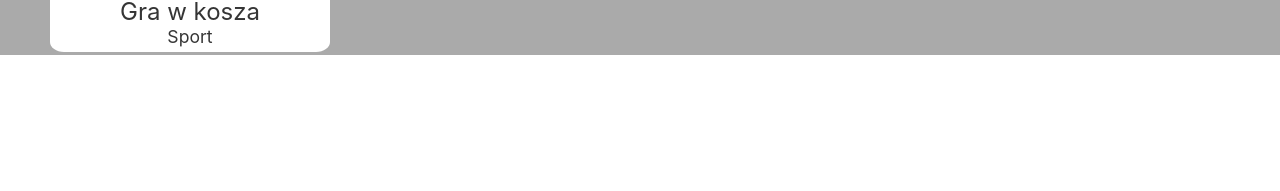
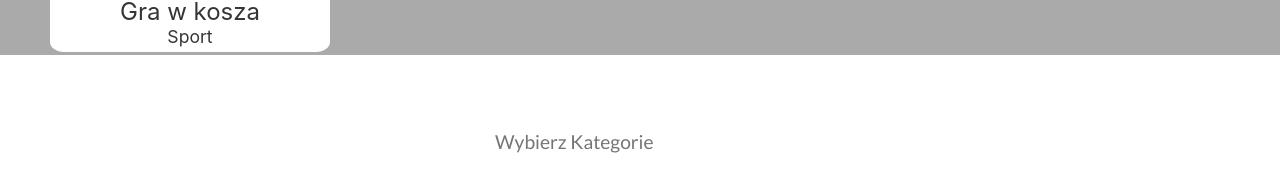
Before and after one commit to dudduss77/Project-DTJM, a React (Create React App) app: page / in a window 1280 px wide. Shown: the part 745-936 px from the top of the page. Before the commit the page ends 800 px from the top, so only its background shows below. Built offline with nearby package versions, Linux system fonts and the light colour scheme.

Commit message:
select component complete

```diff
--- /dev/null
+++ b/src/components/selectComponent/SelectComponent.js
@@ -0,0 +1,57 @@
+import {useEffect, useState} from "react";
+import "./SelectComponent.scss";
+
+const SelectComponent = ({data = [], Change, size="small", placeholder, htmlFor, className}) => {
+
+
+
+
+  const [visibility, setVisibility] = useState(false);
+  const [inputTxt, setInputTxt] = useState("");
+
+
+  const handlerOnChange = (e) => {
+    Change(e.target.value);
+    setVisibility(true);
+    setInputTxt(e.target.value)
+  }
+  const handlerOnClickInput = (e) => setVisibility(true);
+  const handlerOnClickItem = (e) => {setInputTxt(e.target.innerText); setVisibility(false)}
+  const handlerOnMouseLeave = (e) => setVisibility(false);
+
+  const mappItems = (val = "") => {
+    let regex = new RegExp(val);
+    return data.map(item => {
+      if(regex.test(item))
+        return (<div className="selectComponent__list__item" onClick={handlerOnClickItem} >{item}</div>)
+    });
+  }
+
+  useEffect(() => setMappedItems(mappItems(inputTxt)), [inputTxt])
+
+
+  const [mappedItems, setMappedItems] = useState(mappItems());
+
+  return (
+    <div
+      className={`selectComponent selectComponent--${size} ${className}`}
+      onMouseLeave={handlerOnMouseLeave}
+    >
+
+      <input
+        onChange={handlerOnChange}
+        onClick={handlerOnClickInput}
+        value={inputTxt}
+        className="selectComponent__input"
+        id={htmlFor}
+        placeholder={placeholder}
+      />
+
+      {visibility && (<div className="selectComponent__list">
+        {mappedItems}
+      </div>)}
+    </div>
+  );
+};
+
+export default SelectComponent;
--- /dev/null
+++ b/src/components/selectComponent/SelectComponent.scss
@@ -0,0 +1,71 @@
+@import url("https://fonts.googleapis.com/css2?family=Lato&display=swap");
+
+$font-family: "Lato", sans-serif;
+$select-font-size: 1.2em;
+$label-font-size: 1.1em;
+$input-color: #555;
+$label-color: #353535;
+$background-color: white;
+
+
+
+.selectComponent {
+  box-sizing: border-box;
+  cursor: pointer;
+  position: relative;
+  &__input {
+    width: 100%;
+    font-family: $font-family;
+    font-size: $select-font-size;
+    color: $input-color;
+    padding: 5px 5px;
+    box-sizing: border-box;
+    border: none;
+  }
+
+  &__list {
+    max-height: 100px;
+    position: absolute;
+    width: 100%;
+    z-index: 99;
+    overflow-y: scroll;
+    box-shadow: 0px 6px 6px 1px #666666;
+
+    &__item {
+      font-family: $font-family;
+      font-size: $select-font-size;
+      color: $input-color;
+      background-color: $background-color;
+      padding: 5px 5px;
+
+
+
+
+      &:hover {
+        background-color: darken($background-color, 5%);
+      }
+    }
+
+    &::-webkit-scrollbar {
+      width: 5px;
+      height: 2px;
+    }
+
+    &::-webkit-scrollbar-thumb {
+      background: #e1e1e1;
+      border: 16px none #ffffff;
+      border-radius: 55px;
+    }
+  }
+
+
+  &--small {
+    width: 300px;
+  }
+
+  &--auto {
+    width: 100%;
+  }
+
+
+}
--- /dev/null
+++ b/src/components/selectComponent/selectTestComponent/SelectTestComponent.js
@@ -0,0 +1,23 @@
+import React, {useContext, useState} from "react";
+import { globalContext } from "../../../context/globalStore";
+import SelectComponent from "../SelectComponent";
+import "./SelectTestComponent.scss";
+
+
+const SelectTestComponent = () => {
+  const {category} = useContext(globalContext);
+
+  const mappCategory = () => category.map(item => item.name);
+  const [mappedCategory, setMappedCategory] = useState(mappCategory());
+
+  const [inputText, setInputText] = useState("");
+  return (
+    <div className="selectTestComponent">
+      <SelectComponent data={mappedCategory} Change={setInputText}/>
+      <SelectComponent data={mappedCategory} Change={setInputText} placeholder="Wybierz Kategorie"/>
+      <SelectComponent size="auto" data={mappedCategory} Change={setInputText}/>
+    </div>
+  );
+};
+
+export default SelectTestComponent;
--- /dev/null
+++ b/src/components/selectComponent/selectTestComponent/SelectTestComponent.scss
@@ -0,0 +1,7 @@
+.selectTestComponent {
+  width: 100vw;
+  display: flex;
+  flex-direction: column;
+  align-items: center;
+  gap: 20px;
+}
--- a/src/components/testComponent/TestComponent.js
+++ b/src/components/testComponent/TestComponent.js
@@ -5,6 +5,8 @@ import InputTestComponent from '../inputComponent/inputTestComponent/InputTestCo
 import ButtonTest from '../buttonComponent/buttonTest/ButtonTest'
 import AdBlockTest from '../adBlockComponent/adBlockTest/AdBlockTest'
 import { globalContext } from '../../context/globalStore'
+import SelectComponent from '../selectComponent/SelectComponent'
+import SelectTestComponent from '../selectComponent/selectTestComponent/SelectTestComponent'
 
 const TestComponent = () => {
 
@@ -15,6 +17,7 @@ const TestComponent = () => {
       <InputTestComponent/>
       <ButtonTest/>
       <AdBlockTest/>
+      <SelectTestComponent/>
     </div>
   )
 }
```
